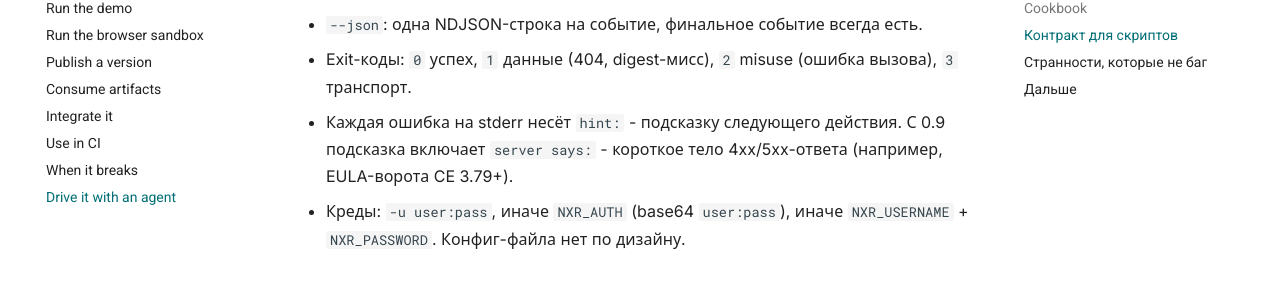
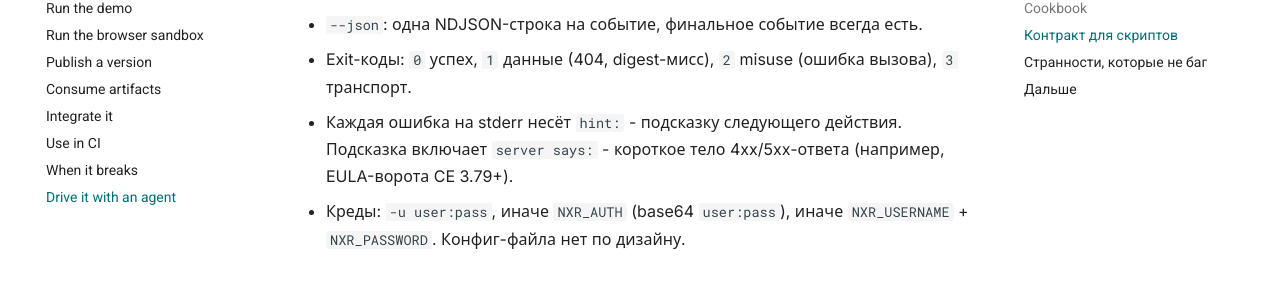
Before and after one commit to Lipen/nexus-raw, an MkDocs documentation site: the page built from docs/how-to/agents.md, in a window 1280 px wide and 900 px high, scrolled down 1653 px. Shown: the part 148-454 px from the top of the window. Built offline with MkDocs 1.6.1 and Material for MkDocs 9.7.7, drawn with Linux system fonts in a browser that asks for light colours; comment, search, counter and statistics services are not loaded.

Commit message:
docs: the hint stops naming its release

```diff
--- a/docs/how-to/agents.md
+++ b/docs/how-to/agents.md
@@ -36,7 +36,7 @@
 - `--json`: одна NDJSON-строка на событие, финальное событие всегда есть.
 - Exit-коды: `0` успех, `1` данные (404, digest-мисс), `2` misuse (ошибка вызова), `3` транспорт.
 - Каждая ошибка на stderr несёт `hint:` - подсказку следующего действия.
-  С 0.9 подсказка включает `server says:` - короткое тело 4xx/5xx-ответа (например, EULA-ворота CE 3.79+).
+  Подсказка включает `server says:` - короткое тело 4xx/5xx-ответа (например, EULA-ворота CE 3.79+).
 - Креды: `-u user:pass`, иначе `NXR_AUTH` (base64 `user:pass`), иначе `NXR_USERNAME` + `NXR_PASSWORD`.
   Конфиг-файла нет по дизайну.
 
--- a/docs/llms.txt
+++ b/docs/llms.txt
@@ -10,7 +10,7 @@ The agent minimum:
 
 - Exit codes: `0` ok, `1` data, `2` misuse, `3` transport.
 - Every error prints one `hint:` line on stderr telling the next thing to check.
-  Since 0.9 the hint carries `server says:` with the short 4xx/5xx body.
+  The hint carries `server says:` with the short 4xx/5xx body.
 - `--json` prints one NDJSON event per line.
   The last event is always a summary.
 - Credentials: `-u user:pass`, or `NXR_AUTH` (base64 `user:pass`), or `NXR_USERNAME` + `NXR_PASSWORD`.
```
